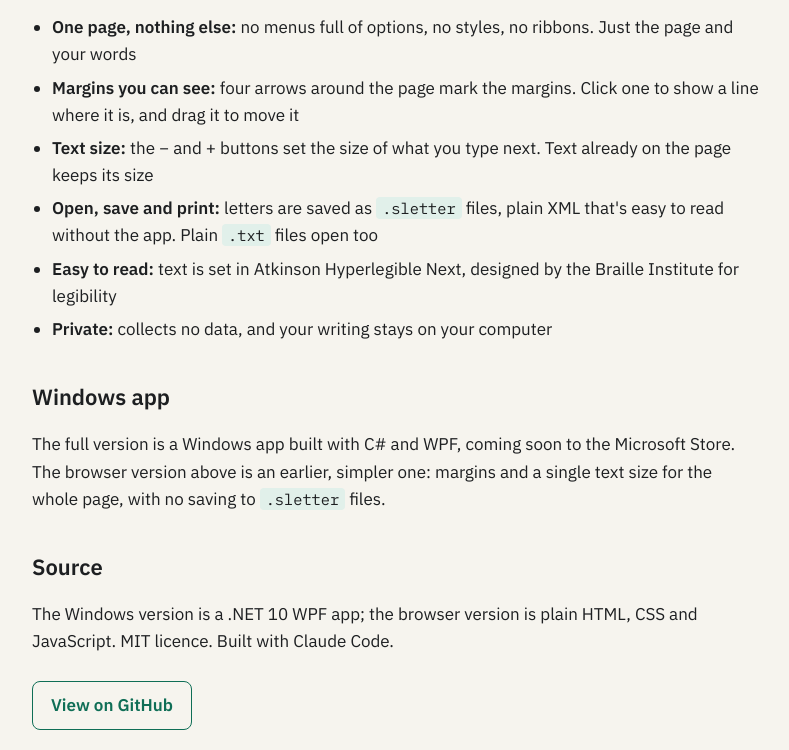
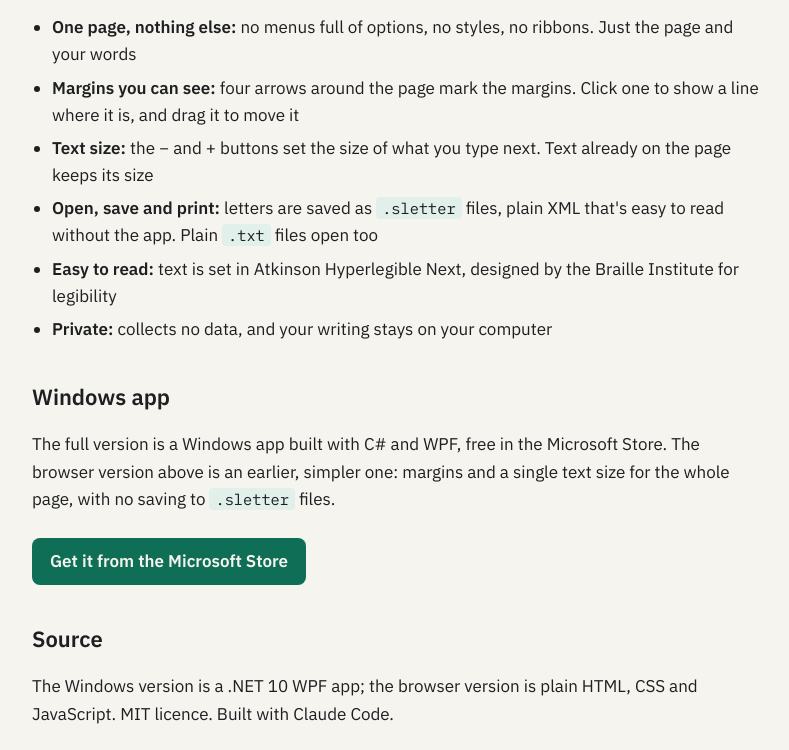
Before and after one commit to fdimer/fdimer.github.io, a plain HTML site: page simple-letters/index.html in a window 1280 px wide. Shown: the part 419-1169 px from the top of the page, without its empty margins (244-1033 px from the left). Drawn offline with Linux system fonts and the light colour scheme.

Commit message:
Release SimpleLetters (free): in the Microsoft Store
Co-Authored-By: Claude Opus 5.5 <noreply@anthropic.com>
Claude-Session: https://claude.ai/code/session_01J5P2eYg37iJAa2ahsdhtkB

```diff
--- a/simple-letters/index.html
+++ b/simple-letters/index.html
@@ -2,7 +2,6 @@
 <html lang="en">
 <head>
   <meta charset="utf-8">
-  <meta name="robots" content="noindex"> <!-- aWkward sn@ail pages hidden until the Microsoft Store is up and running -->
   <meta name="viewport" content="width=device-width, initial-scale=1">
   <title>SimpleLetters</title>
   <meta name="description" content="SimpleLetters: a plain word processor with one A4 page. The only things you can change are the margins and the font size. A Windows app, with a simpler version that runs in your browser.">
@@ -33,11 +32,12 @@
     </ul>
 
     <h2>Windows app</h2>
-    <p>The full version is a Windows app built with C# and WPF, coming soon to the Microsoft Store. The browser version above is an earlier, simpler one: margins and a single text size for the whole page, with no saving to <code>.sletter</code> files.</p>
+    <p>The full version is a Windows app built with C# and WPF, free in the Microsoft Store. The browser version above is an earlier, simpler one: margins and a single text size for the whole page, with no saving to <code>.sletter</code> files.</p>
+    <a class="button" href="https://apps.microsoft.com/detail/9PGWL7R7W6P1">Get it from the Microsoft Store</a>
 
     <h2>Source</h2>
     <p>The Windows version is a .NET 10 WPF app; the browser version is plain HTML, CSS and JavaScript. MIT licence. Built with Claude Code.</p>
-    <a class="button secondary" href="https://github.com/fdimer/SimpleLetters">View on GitHub</a>
+    <a class="button secondary" href="https://github.com/AwkwardSnail/SimpleLetters">View on GitHub</a>
 
     <footer><a href="../awkward-snail/">&larr; Back to aWkward sn@ail projects</a> · <a href="../">All projects</a></footer>
   </main>
```
Also changed, not shown: awkward-snail/index.html (+1 -2 lines), index.html (+2 -2 lines), 1 other file.
